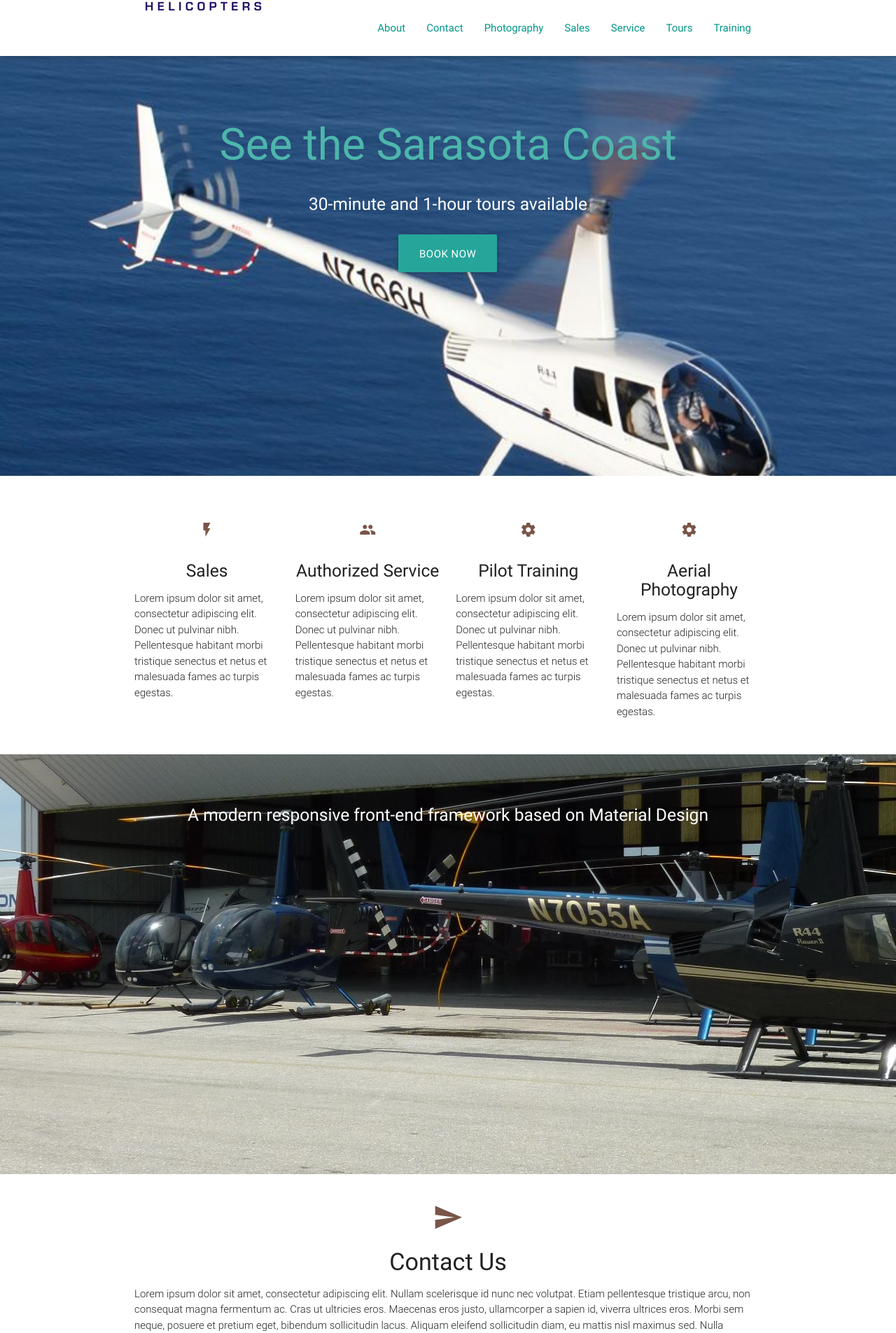
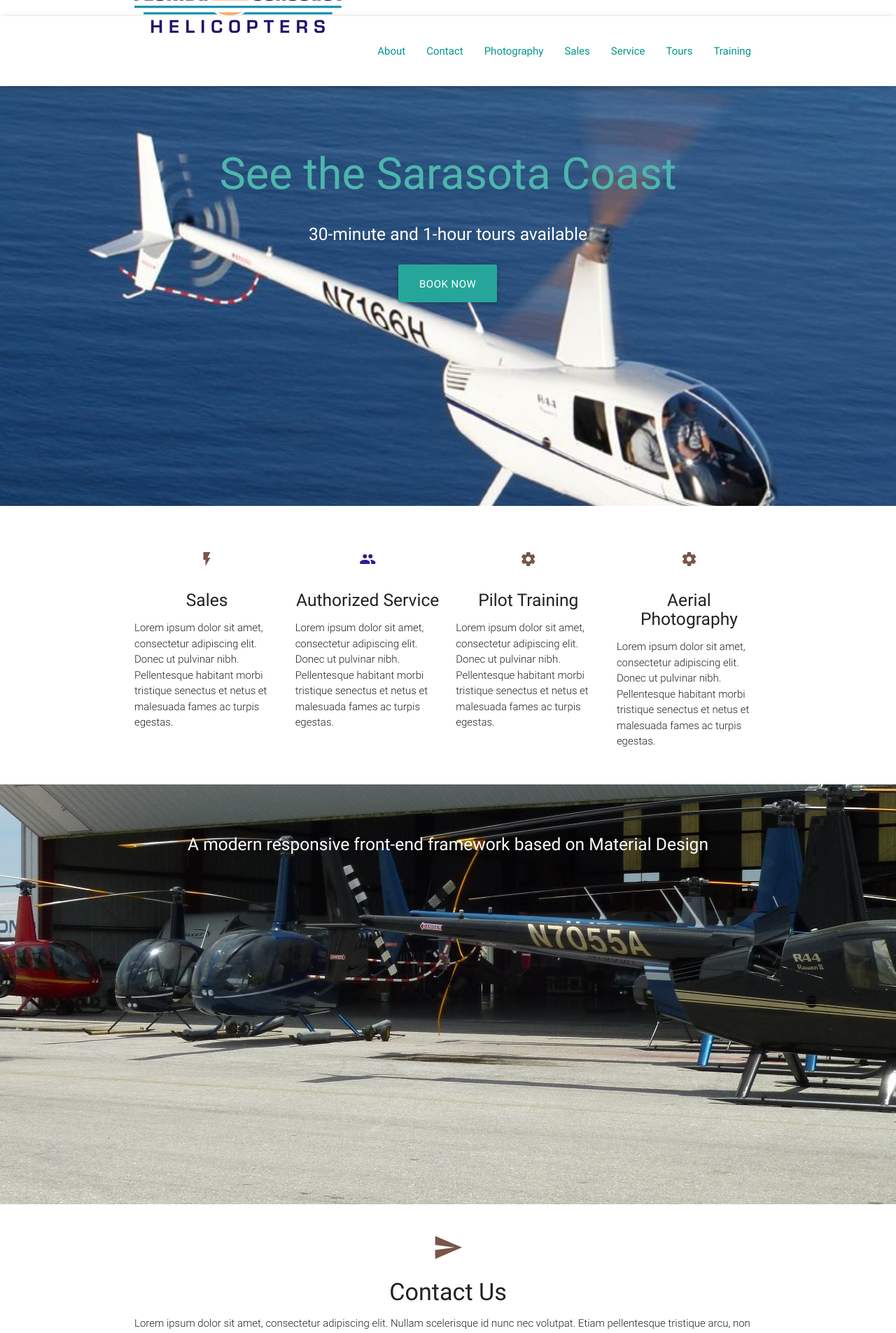
Before and after one commit to joncoop/fsh, a Jekyll site: the page built from index.html, in a window 1280 px wide. Shown: the top 1905 px of the page at 70% size. Built offline with Jekyll 4.4.1, drawn with Linux system fonts in a browser that asks for light colours; nearby versions of some CDN libraries.

Commit message:
Experimenting with logo sizes & colors.

```diff
--- a/_includes/header.html
+++ b/_includes/header.html
@@ -1,7 +1,8 @@
+<br>
 <nav class="white" role="navigation">
   <div class="nav-wrapper container">
     <div class="valign-wrapper">
-      <a id="logo-container" href="index.html" class="brand-logo valign"><img src="img/logo_200x59.gif"></a>
+      <a id="logo-container" href="index.html" class="brand-logo valign"><img src="img/logo_300x89.gif"></a>
     </div>
 
     <ul class="right hide-on-med-and-down">
--- a/_sass/components/_variables.scss
+++ b/_sass/components/_variables.scss
@@ -95,8 +95,8 @@ $element-top-margin: $gutter-width/3 !default;
 $element-bottom-margin: ($gutter-width*2)/3 !default;
 
 /*** Navbar ***/
-$navbar-height: 80px !default;
-$navbar-height-mobile: 80px !default;
+$navbar-height: 100px !default;
+$navbar-height-mobile: 64px !default;
 $navbar-font-color: color('teal', 'base') !default;
 $navbar-brand-font-size: 2.1rem !default;
 
--- a/index.html
+++ b/index.html
@@ -36,7 +36,7 @@ layout: default
 
         <div class="col s12 m6 l3">
           <div class="icon-block">
-            <h2 class="center brown-text"><i class="material-icons">group</i></h2>
+            <h2 class="center deep-purple-text text-darken-4"><i class="material-icons">group</i></h2>
             <h5 class="center">Authorized Service</h5>
 
             <p class="light">Lorem ipsum dolor sit amet, consectetur adipiscing elit. Donec ut pulvinar nibh. Pellentesque habitant morbi tristique senectus et netus et malesuada fames ac turpis egestas.</p>
```
